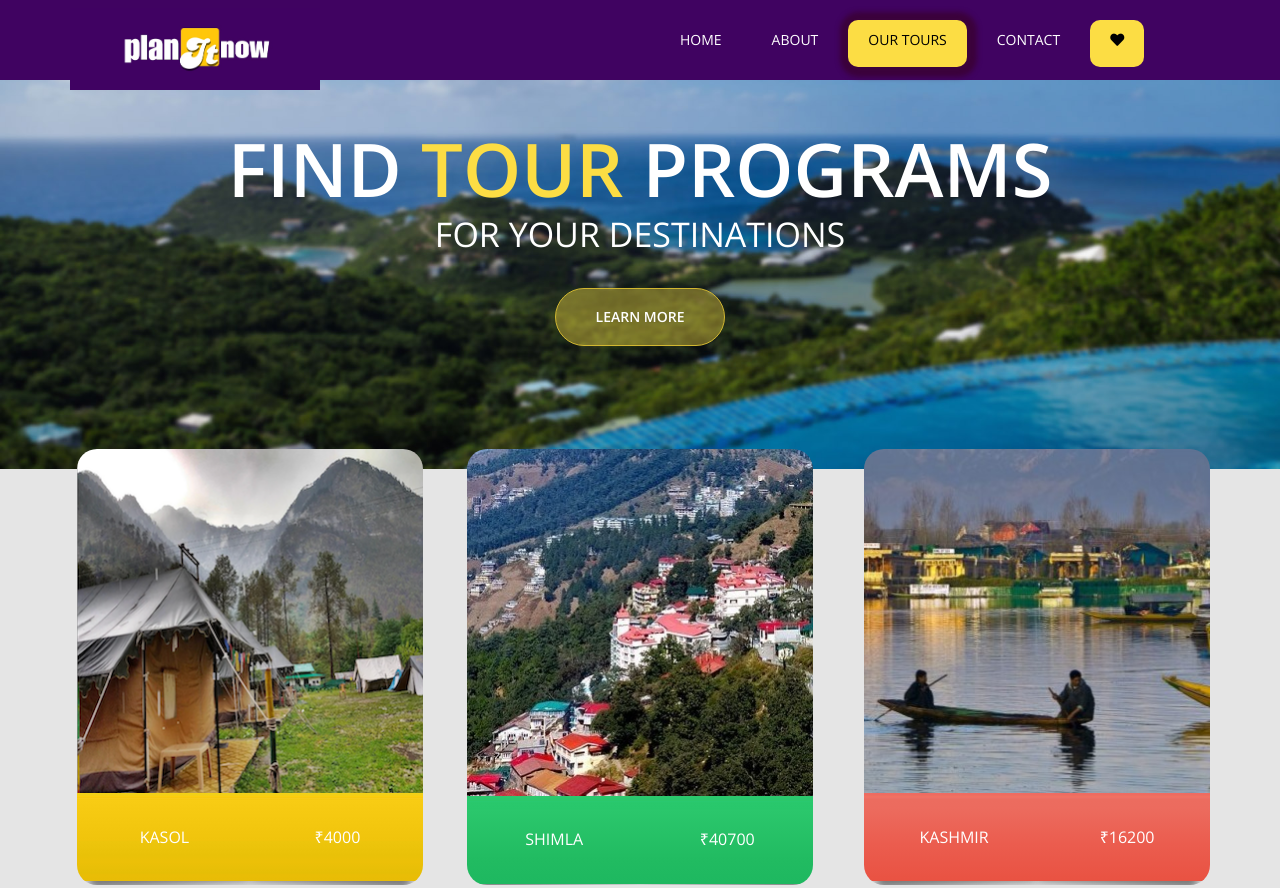
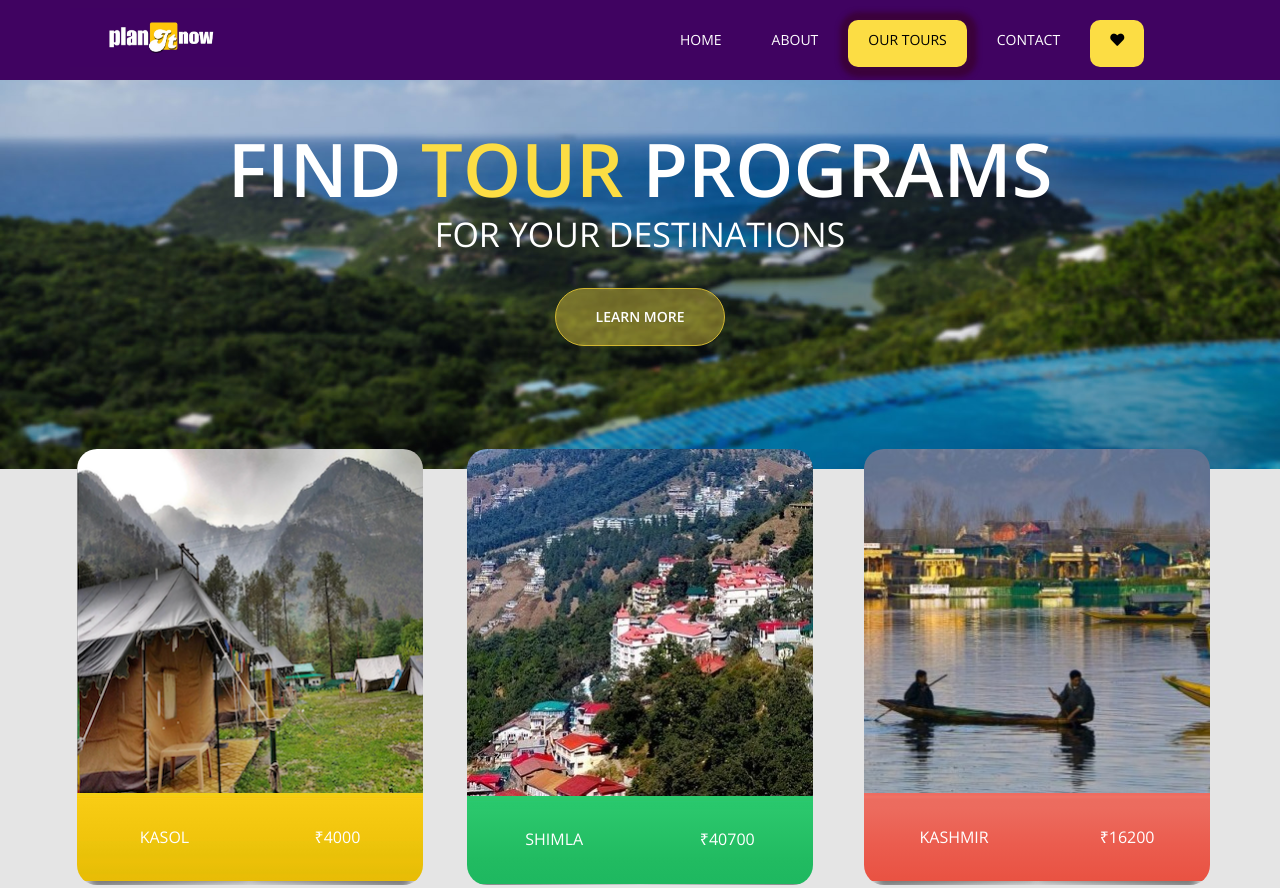
Before and after one commit to deveshxdd/planitnow.io, a plain HTML site: page tours.html in a window 1280 px wide. Shown: the top 888 px of the page. Drawn offline with nearby package versions, Linux system fonts and the light colour scheme.

Commit message:
Update tours.html

```diff
--- a/tours.html
+++ b/tours.html
@@ -86,7 +86,7 @@
   			<div class="row">
   				<div class="col-lg-6 col-md-4 col-sm-3 tm-site-name-container">
 					<a href="index.html" class="tm-site-name">
-						<img src = "logo.jpg" width="250" height=auto id="logo">
+						<img src = "logo.jpg" width="180" height=auto id="logo">
 					</a>
   				</div>
 	  			<div class="col-lg-6 col-md-8 col-sm-9">
```
